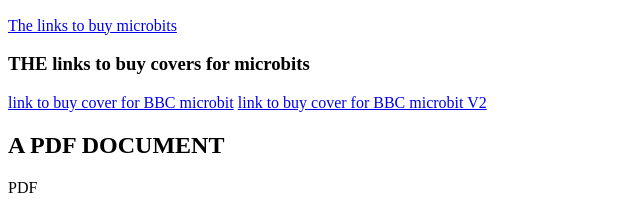
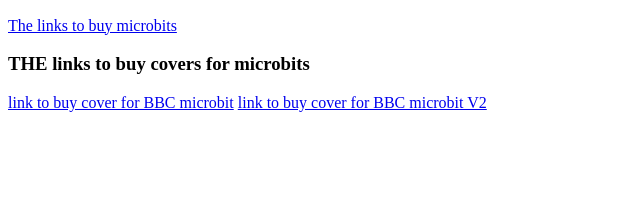
Before and after one commit to abinnovator/abinnovator.github.io, a plain HTML site: page About BBC microbit.html in a window 1280 px wide. Shown: the part 2289-2494 px from the top of the page, without its empty margins (0-640 px from the left). After the commit the page ends 2409 px from the top, so only its background shows below. Drawn offline with Linux system fonts and the light colour scheme.

Commit message:
Update About BBC microbit.html

```diff
--- a/About BBC microbit.html
+++ b/About BBC microbit.html
@@ -48,7 +48,3 @@
 <h3><strong>THE links to buy  covers for microbits</strong></h3>
 <a target="blank_" href="https://www.amazon.in/s?k=microbit+cover&crid=1VJHRE4LWATE2&sprefix=Microbit+co%2Caps%2C359&ref=nb_sb_ss_ts-doa-p_1_11">link to buy cover for BBC microbit</a>
 <a target="blank_" href="https://www.amazon.in/BBC-Micro-Silicone-Cover-Protective/dp/B083VHR6XW/ref=sr_1_1?dchild=1&keywords=Cover+for+microbit+v2&qid=1629199508&sr=8-1">link to buy cover for BBC microbit V2</a>
-<h2>A PDF DOCUMENT</h2>
-<a target="blank_ href="MICROBIT.pptx">PDF</a>
-</body>
-</html>
```
